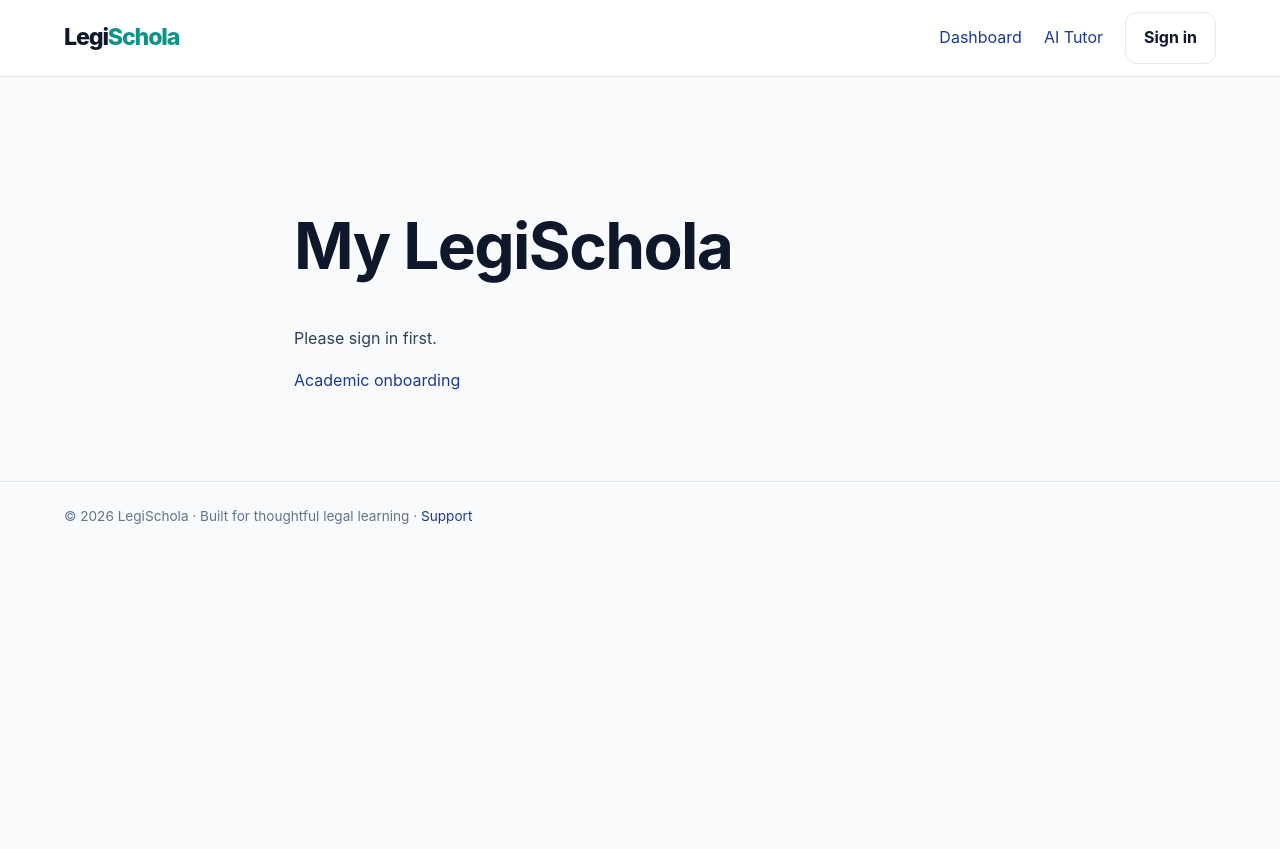
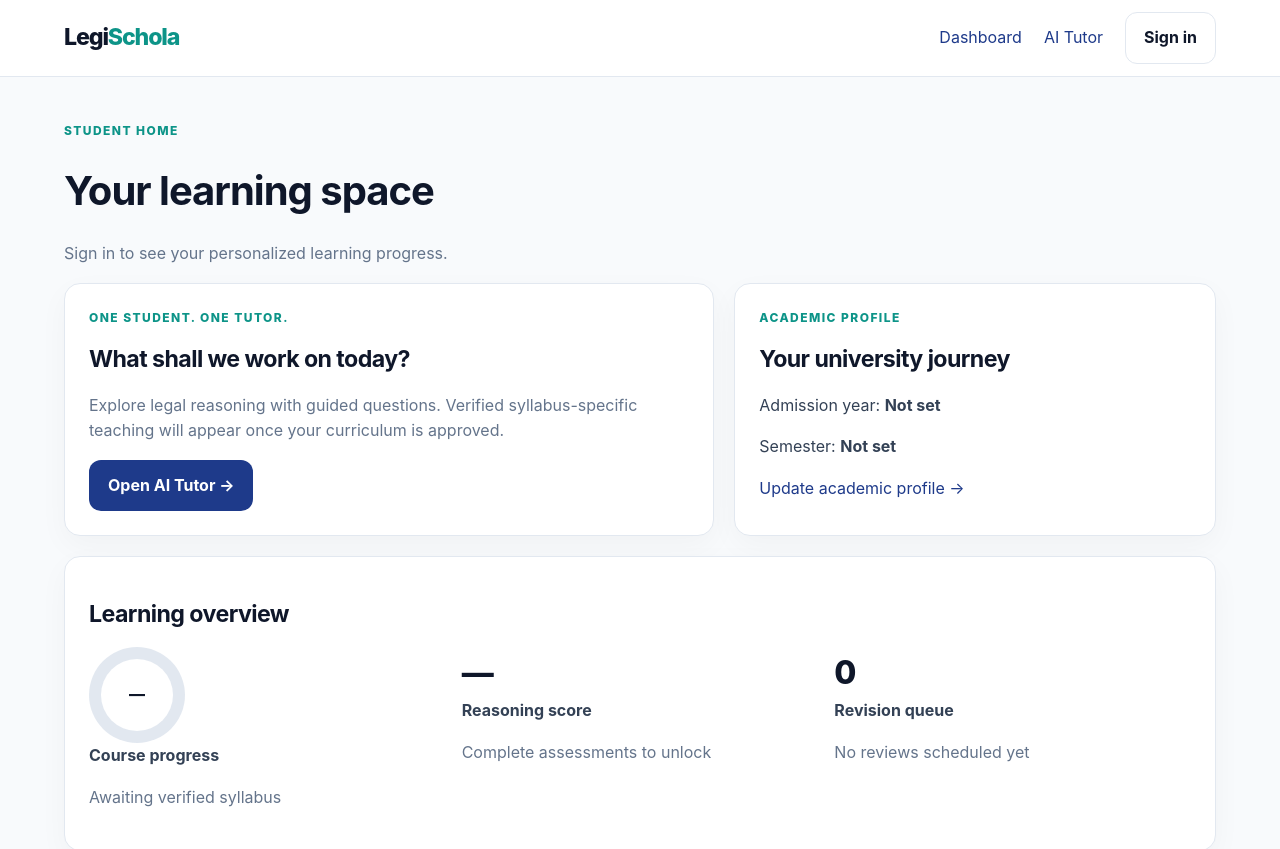
Before and after one commit to XyLyX/legischola, a Next.js app: page /dashboard in a window 1280 px wide. Shown: the top 849 px of the page. Before the commit the page ends 800 px from the top, so only its background shows below. Built offline with nearby package versions, Linux system fonts and the light colour scheme; no server answers.

Commit message:
Apply LegiSchola visual design: app/dashboard/page.tsx

```diff
--- a/app/dashboard/page.tsx
+++ b/app/dashboard/page.tsx
@@ -4,5 +4,6 @@ import Link from "next/link";
 import { supabase } from "../../lib/supabase";
 type Profile={display_name:string|null;semester:number|null;admission_year:number|null};
 export default function Dashboard(){const [profile,setProfile]=useState<Profile|null>(null);const [message,setMessage]=useState("Checking your account…");
- useEffect(()=>{let alive=true;(async()=>{if(!supabase){setMessage("Database connection is not configured.");return;}const {data:{user}}=await supabase.auth.getUser();if(!alive)return;if(!user){setMessage("Please sign in first.");return;}const {data,error}=await supabase.from("student_profiles").select("display_name,semester,admission_year").eq("user_id",user.id).maybeSingle();if(!alive)return;setProfile(data);setMessage(error?.message??(data?"Your academic profile":"Complete your academic profile to continue."));})();return()=>{alive=false}},[]);
- return <main style={{maxWidth:740,margin:"64px auto",padding:24}}><h1>My LegiSchola</h1><p>{message}</p>{profile&&<p>Admission year: {profile.admission_year??"Not set"} · Semester: {profile.semester??"Not set"}</p>}<Link href="/onboarding">Academic onboarding</Link></main>}
+ useEffect(()=>{let alive=true;(async()=>{if(!supabase){setMessage("Database connection is not configured.");return;}const {data:{user}}=await supabase.auth.getUser();if(!alive)return;if(!user){setMessage("Sign in to see your personalized learning progress.");return;}const {data,error}=await supabase.from("student_profiles").select("display_name,semester,admission_year").eq("user_id",user.id).maybeSingle();if(!alive)return;setProfile(data);setMessage(error?.message??(data?"Academic profile connected.":"Complete your academic profile to continue."));})();return()=>{alive=false}},[]);
+ return <main className="shell dashboard"><div className="eyebrow">Student home</div><h1 style={{fontSize:"2.5rem"}}>Your learning space</h1><p className="muted">{message}</p><div className="dashboard-grid"><section className="card"><div className="eyebrow">One student. One tutor.</div><h2>What shall we work on today?</h2><p className="muted">Explore legal reasoning with guided questions. Verified syllabus-specific teaching will appear once your curriculum is approved.</p><Link className="btn btn-primary" href="/tutor">Open AI Tutor →</Link></section><section className="card"><div className="eyebrow">Academic profile</div><h2>Your university journey</h2><p>Admission year: <strong>{profile?.admission_year??"Not set"}</strong></p><p>Semester: <strong>{profile?.semester??"Not set"}</strong></p><Link href="/onboarding">Update academic profile →</Link></section><section className="card wide"><h2>Learning overview</h2><div className="metrics"><div><div className="progress-ring"><span>—</span></div><strong>Course progress</strong><p className="muted">Awaiting verified syllabus</p></div><div><div className="metric-value">—</div><strong>Reasoning score</strong><p className="muted">Complete assessments to unlock</p></div><div><div className="metric-value">0</div><strong>Revision queue</strong><p className="muted">No reviews scheduled yet</p></div></div></section></div></main>
+}
```
